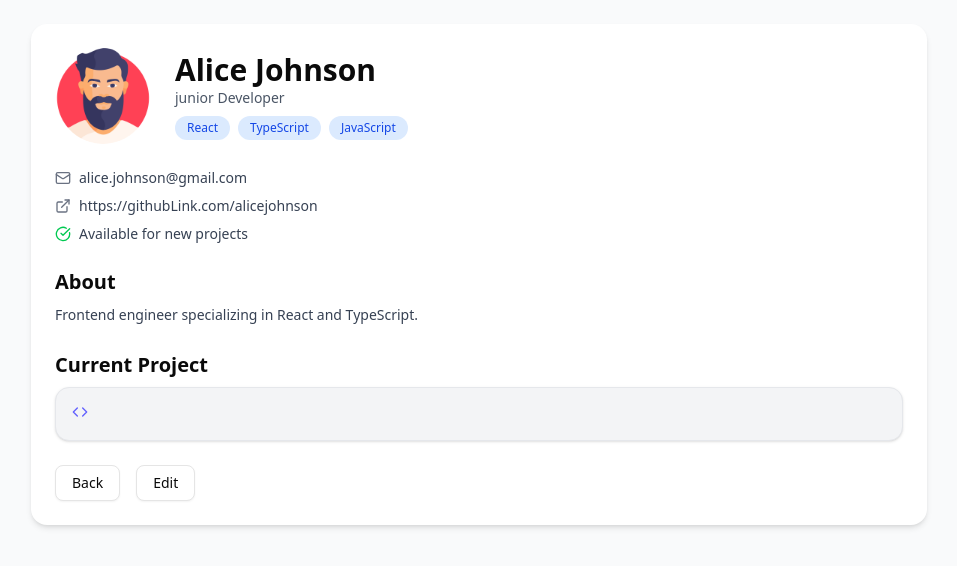
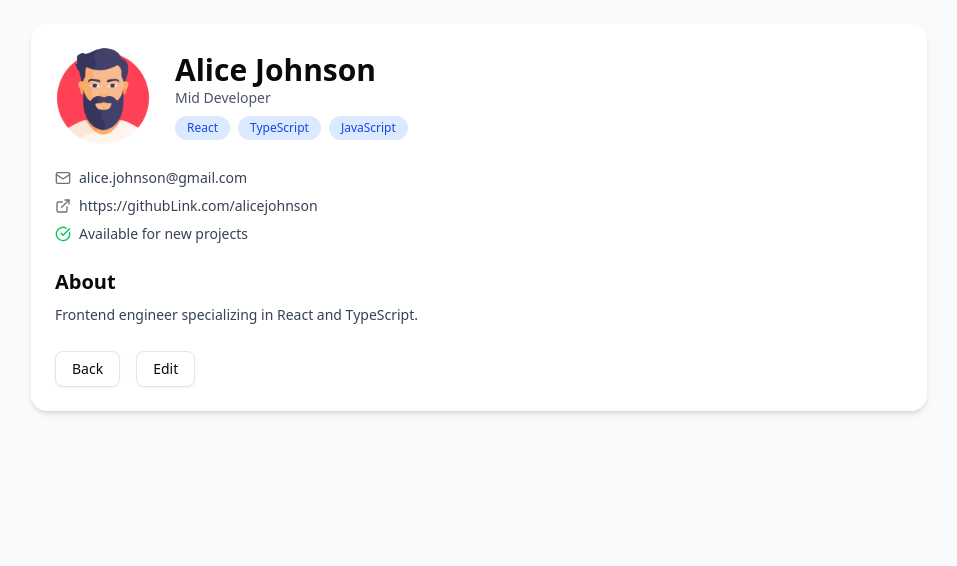
Before and after one commit to haonanyu-slalom/nextjs-final, a Next.js app: page /profile/1 in a window 1280 px wide. Shown: the top 566 px of the page, without its empty margins (161-1118 px from the left). Built offline with nearby package versions, Linux system fonts and the light colour scheme.

Commit message:
Add availability icon in main page, remove empty curr proj box in detail, fix wrong exp level

```diff
--- a/app/page.tsx
+++ b/app/page.tsx
@@ -11,6 +11,7 @@ import { Profile } from "@/profile-data";
 import MultiSelectDropdown from "@/components/ui/multiselect";
 import TeamDialog from "@/components/ui/team-dialog";
 import { useProfiles } from "@/lib/profilesContext";
+import { CheckCircle, XCircle } from "lucide-react";
 
 export default function DeveloperDirectory() {
   const [search, setSearch] = useState("");
@@ -172,7 +173,13 @@ export default function DeveloperDirectory() {
                   className="w-14 h-14 rounded-full object-cover"
                 />
                 <div>
-                  <h2 className="text-lg font-semibold">{dev.name}</h2>
+                  <div className="flex gap-4">
+                    <h2 className="text-lg font-semibold">{dev.name}</h2>
+                    {dev.availability
+                      ? <CheckCircle className="h-4 w-4 text-green-500 mt-2"></CheckCircle>
+                      : <XCircle className="h-4 w-4 text-red-500 mt-2"></XCircle>
+                    }
+                  </div>
                   <p className="text-sm text-gray-600">
                     {dev.experience} year(s) experience
                   </p>
--- a/app/profile/[id]/page.tsx
+++ b/app/profile/[id]/page.tsx
@@ -22,8 +22,27 @@ export default function DeveloperProfile({
   const id = Number(params.id);
   const { profiles, loadProfiles, getProfile } = useProfiles();
   const profile = getProfile(Number(id));
-  const level = profile!.experience > 3 ? "junior" : "senior";
+  const level = profile!.experience <= 2 ? "Junior" : (profile!.experience <= 6 ? "Mid" : "Senior");
   const dev = profile!; // Would fetch by ID in a real app
+
+  const currentProject = () => {
+    return (
+      <section className="mb-6">
+      <h2 className="text-xl font-semibold mb-2">Current Project</h2>
+      <div className="bg-gray-100 border border-gray-200 rounded-xl p-4 shadow-sm">
+        <div className="flex items-center gap-2 mb-1">
+          <Code className="w-4 h-4 text-indigo-500" />
+          <h3 className="text-lg font-semibold text-gray-800">
+            {dev.project?.title}
+          </h3>
+        </div>
+        <p className="text-sm text-gray-600 leading-relaxed">
+          {dev.project?.description}
+        </p>
+      </div>
+    </section>
+    );
+  }
 
   return (
     <div className="min-h-screen bg-gray-50 p-6">
@@ -89,20 +108,7 @@ export default function DeveloperProfile({
           </p>
         </section>
 
-        <section className="mb-6">
-          <h2 className="text-xl font-semibold mb-2">Current Project</h2>
-          <div className="bg-gray-100 border border-gray-200 rounded-xl p-4 shadow-sm">
-            <div className="flex items-center gap-2 mb-1">
-              <Code className="w-4 h-4 text-indigo-500" />
-              <h3 className="text-lg font-semibold text-gray-800">
-                {dev.project?.title}
-              </h3>
-            </div>
-            <p className="text-sm text-gray-600 leading-relaxed">
-              {dev.project?.description}
-            </p>
-          </div>
-        </section>
+        {!dev.availability && currentProject()}
 
         <div className="flex gap-4">
           <Link href="/" className={buttonVariants({ variant: "outline" })}>
```
Also changed, not shown: 1 other file (tests, documents, lock files or other folders).
